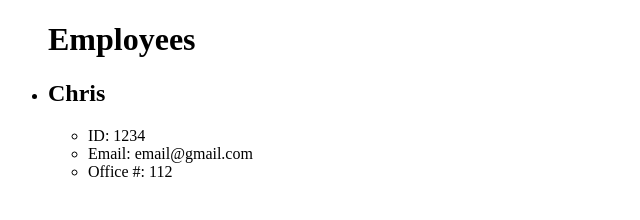
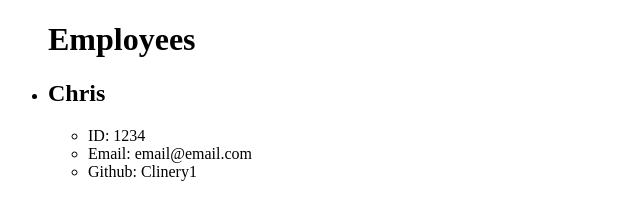
Before and after one commit to Clinery1/team_profile_generator, a website: page out.html in a window 1280 px wide. Shown: the full height of the page, 0-640 px from the left. Drawn offline with Linux system fonts and the light colour scheme.

```diff
--- a/out.html
+++ b/out.html
@@ -1 +1 @@
-<!DOCTYPE html><html><body><ul><h1>Employees</h1><li><h2>Chris</h2><ul><li>ID: 1234</li><li>Email: email@gmail.com</li><li>Office #: 112</li></ul></li></ul></body></html>
+<!DOCTYPE html><html><body><ul><h1>Employees</h1><li><h2>Chris</h2><ul><li>ID: 1234</li><li>Email: email@email.com</li><li>Github: Clinery1</li></ul></li></ul></body></html>
```
Also changed, not shown: README.md.
